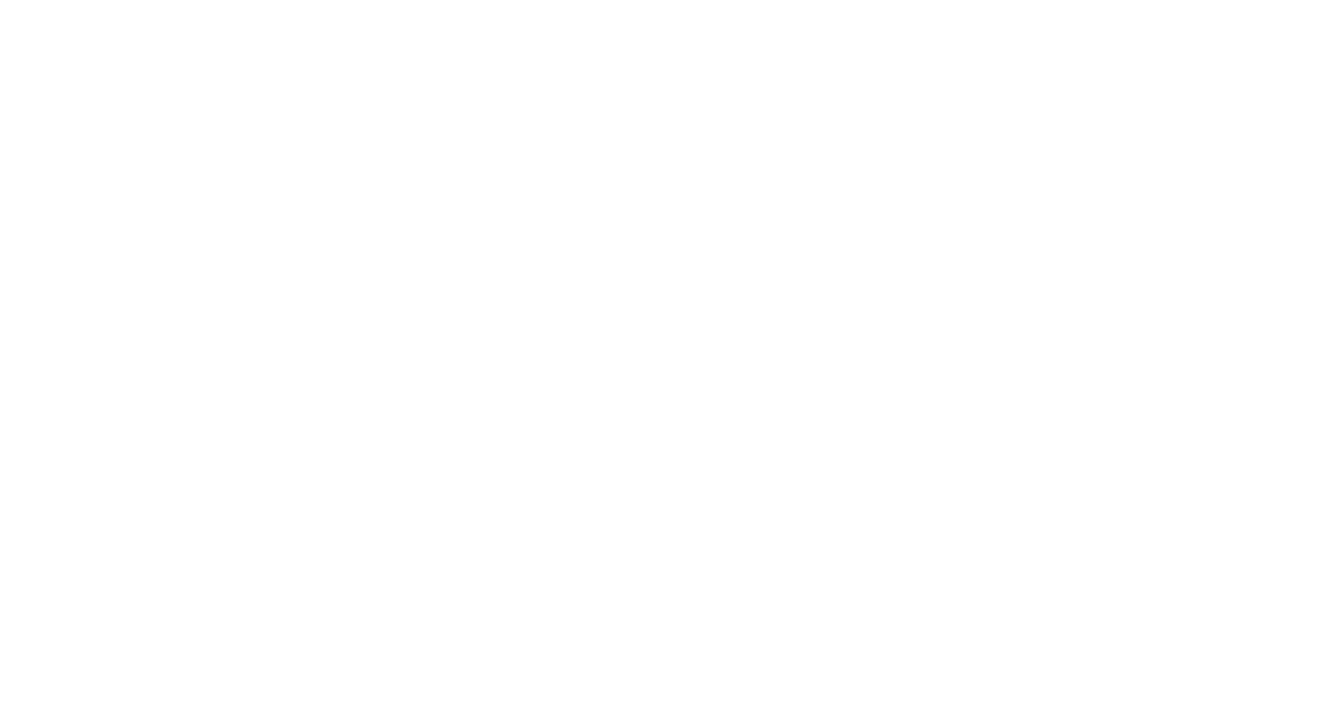
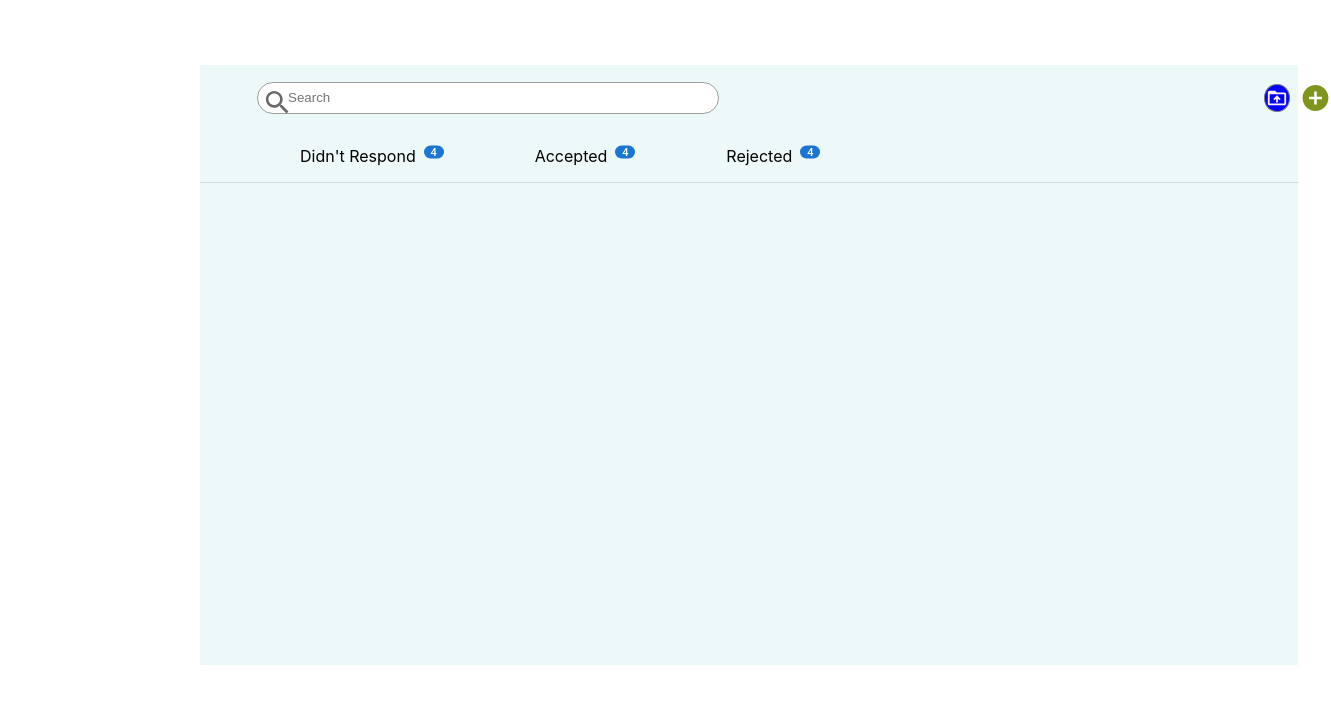
Before and after one commit to AvinashPJ-dotnet/BL-Learner-Management-System-FrontEnd, a React (Create React App) app in the folder lms-frontend/: page /card in a window 1280 px wide. Before the commit this address had no page. Shown: the top 704 px of the page, 1331 px wide, since content can reach past the window. Built offline with nearby package versions, Linux system fonts and the light colour scheme.

Commit message:
Added Layout for recruitment

```diff
--- a/lms-frontend/src/App.js
+++ b/lms-frontend/src/App.js
@@ -1,6 +1,7 @@
 
 import { BrowserRouter as Router, Routes, Route } from "react-router-dom";
 import './App.css';
+import RecruitmentCard from "./components/drawer/RecruitmentCard/RecruitmentCard";
 import Home from "./pages/home/Home";
 
 function App() {
@@ -8,6 +9,7 @@ function App() {
     <Router>
     <Routes>
       <Route exact  path="/" element={<Home/>} />
+      <Route exact  path="/card" element={<RecruitmentCard/>} />
     </Routes>
   </Router>
   )
--- a/lms-frontend/src/components/drawer/AppDrawer.jsx
+++ b/lms-frontend/src/components/drawer/AppDrawer.jsx
@@ -1,4 +1,4 @@
-import { React, useState } from "react";
+import { React } from "react";
 import {
   Drawer,
   CssBaseline,
@@ -9,32 +9,34 @@ import {
   createTheme,
   ThemeProvider,
   styled,
-  Divider,Typography
+  Divider,
+  Typography,
 } from "@mui/material";
-import PropTypes from 'prop-types';
-import TreeView from '@mui/lab/TreeView';
-import ArrowRightIcon from '@mui/icons-material/ArrowRight';
-import ArrowDropDownIcon from '@mui/icons-material/ArrowDropDown';
-import TreeItem from '@mui/lab/TreeItem';
-import ComputerOutlinedIcon from '@mui/icons-material/ComputerOutlined';
-import ZoomInOutlinedIcon from '@mui/icons-material/ZoomInOutlined';
-import AssessmentIcon from '@mui/icons-material/Assessment';
-import WifiTetheringIcon from '@mui/icons-material/WifiTethering';
-import  { treeItemClasses } from '@mui/lab/TreeItem';
-import SwapCallsIcon from '@mui/icons-material/SwapCalls';
-import SettingsIcon from '@mui/icons-material/Settings';
-import SubdirectoryArrowRightIcon from '@mui/icons-material/SubdirectoryArrowRight';
+import PropTypes from "prop-types";
+import TreeView from "@mui/lab/TreeView";
+import ArrowRightIcon from "@mui/icons-material/ArrowRight";
+import ArrowDropDownIcon from "@mui/icons-material/ArrowDropDown";
+import TreeItem from "@mui/lab/TreeItem";
+import ComputerOutlinedIcon from "@mui/icons-material/ComputerOutlined";
+import ZoomInOutlinedIcon from "@mui/icons-material/ZoomInOutlined";
+import AssessmentIcon from "@mui/icons-material/Assessment";
+import WifiTetheringIcon from "@mui/icons-material/WifiTethering";
+import { treeItemClasses } from "@mui/lab/TreeItem";
+import SwapCallsIcon from "@mui/icons-material/SwapCalls";
+import SettingsIcon from "@mui/icons-material/Settings";
+import SubdirectoryArrowRightIcon from "@mui/icons-material/SubdirectoryArrowRight";
 
 const Theme = createTheme({
   components: {
     MuiAppBar: {
       styleOverrides: {
         root: {
-          height: "65px",
+          height: "64px",
           display: "flex",
           justifyContent: "center",
           alignItems: "flex-end",
           backgroundColor: "white",
+          boxShadow: "none",
         },
       },
     },
@@ -43,6 +45,13 @@ const Theme = createTheme({
         root: {
           margin: "30px",
           cursor: "pointer",
+        },
+      },
+    },
+    MuiDivider: {
+      styleOverrides: {
+        root: {
+          borderColor: "#f3f5f7",
         },
       },
     },
@@ -63,22 +72,22 @@ const StyledTreeItemRoot = styled(TreeItem)(({ theme }) => ({
   [`& .${treeItemClasses.content}`]: {
     color: theme.palette.text.secondary,
     paddingRight: theme.spacing(1),
-    padding:theme.spacing(1),
+    padding: theme.spacing(1),
     fontWeight: theme.typography.fontWeightMedium,
-    '&.Mui-expanded': {
+    "&.Mui-expanded": {
       fontWeight: theme.typography.fontWeightRegular,
     },
-    '&:hover': {
+    "&:hover": {
       backgroundColor: theme.palette.action.focusOpacity,
     },
-    '&.Mui-focused, &.Mui-selected, &.Mui-selected.Mui-focused': {
+    "&.Mui-focused, &.Mui-selected, &.Mui-selected.Mui-focused": {
       backgroundColor: "#f0f4c3",
-      color: 'var(--tree-view-color)',
-      borderRight:"3px solid #7F961E"
+      color: "var(--tree-view-color)",
+      borderRight: "3px solid #7F961E",
     },
     [`& .${treeItemClasses.label}`]: {
-      fontWeight: 'inherit',
-      color: 'inherit',
+      fontWeight: "inherit",
+      color: "inherit",
     },
   },
   [`& .${treeItemClasses.group}`]: {
@@ -102,23 +111,22 @@ function StyledTreeItem(props) {
   return (
     <StyledTreeItemRoot
       label={
-        <Box sx={{ display: 'flex', alignItems: 'center', p: 0.5, pr: 0 }}>
-          <Box component={LabelIcon}
-          color="inherit"
-           sx={{ mr: 1 }} />
-          <Typography variant="body2" sx={{ fontWeight: 'inherit', flexGrow: 1 }}>
+        <Box sx={{ display: "flex", alignItems: "center", p: 0.5, pr: 0 }}>
+          <Box component={LabelIcon} color="inherit" sx={{ mr: 1 }} />
+          <Typography
+            variant="body2"
+            sx={{ fontWeight: "inherit", flexGrow: 1 }}
+          >
             {labelText}
           </Typography>
-          <Typography variant="caption"
-          color="inherit"
-          >
+          <Typography variant="caption" color="inherit">
             {labelInfo}
           </Typography>
         </Box>
       }
       style={{
-        '--tree-view-color': color,
-        '--tree-view-bg-color': bgColor,
+        "--tree-view-color": color,
+        "--tree-view-bg-color": bgColor,
       }}
       {...other}
     />
@@ -135,7 +143,6 @@ StyledTreeItem.propTypes = {
 
 function AppDrawer(props) {
   return (
-
     <Box sx={{ display: "flex" }}>
       <CssBaseline />
       <ThemeProvider theme={Theme}>
@@ -150,7 +157,7 @@ function AppDrawer(props) {
             <Avatar alt="Remy Sharp" src="/static/images/avatar/2.jpg" />
           </Tooltip>
         </AppBar>
-        </ThemeProvider>
+      {/* </ThemeProvider> */}
       <Drawer
         sx={{
           width: drawerWidth,
@@ -171,14 +178,44 @@ function AppDrawer(props) {
           defaultCollapseIcon={<ArrowDropDownIcon />}
           defaultExpandIcon={<ArrowRightIcon />}
           defaultEndIcon={<div style={{ width: 24 }} />}
-      sx={{ height: 264, flexGrow: 1, maxWidth: 400, overflowY: 'auto' }}
+          sx={{ height: 264, flexGrow: 1, maxWidth: 400, overflowY: "auto" }}
         >
-      <StyledTreeItem nodeId="1" labelText="Dashboard" labelIcon={ComputerOutlinedIcon} color="#7F961E"/>
-      <StyledTreeItem nodeId="2" labelText="Recruitment" labelIcon={ZoomInOutlinedIcon} color="#7F961E" />
-      <StyledTreeItem nodeId="3" labelText="Onboarding" labelIcon={AssessmentIcon} color="#7F961E"/>
-      <StyledTreeItem nodeId="4" labelText="Requirement" labelIcon={WifiTetheringIcon} color="#7F961E"/>
-      <StyledTreeItem nodeId="5" labelText="Assignment" labelIcon={SwapCallsIcon} color="#7F961E"/>
-      <StyledTreeItem nodeId="6" labelText="Settings" labelIcon={SettingsIcon} color="#7F961E">
+          <StyledTreeItem
+            nodeId="1"
+            labelText="Dashboard"
+            labelIcon={ComputerOutlinedIcon}
+            color="#7F961E"
+          />
+          <StyledTreeItem
+            nodeId="2"
+            labelText="Recruitment"
+            labelIcon={ZoomInOutlinedIcon}
+            color="#7F961E"
+          />
+          <StyledTreeItem
+            nodeId="3"
+            labelText="Onboarding"
+            labelIcon={AssessmentIcon}
+            color="#7F961E"
+          />
+          <StyledTreeItem
+            nodeId="4"
+            labelText="Requirement"
+            labelIcon={WifiTetheringIcon}
+            color="#7F961E"
+          />
+          <StyledTreeItem
+            nodeId="5"
+            labelText="Assignment"
+            labelIcon={SwapCallsIcon}
+            color="#7F961E"
+          />
+          <StyledTreeItem
+            nodeId="6"
+            labelText="Settings"
+            labelIcon={SettingsIcon}
+            color="#7F961E"
+          >
             <StyledTreeItem
               nodeId="7"
               labelText="Configuration"
@@ -196,6 +233,7 @@ function AppDrawer(props) {
           </StyledTreeItem>
         </TreeView>
       </Drawer>
+      </ThemeProvider>
     </Box>
   );
 }
--- /dev/null
+++ b/lms-frontend/src/components/drawer/RecruitmentCard/RecruitmentCard.css
@@ -0,0 +1,61 @@
+
+.cardDiv{
+    margin-top: 65px;
+    width: 1098px;
+    background-color:#edf8f9;
+    height: 600px;
+    margin-left: 200px;
+}
+
+.buttonDiv{
+    display: flex;
+    flex-direction: row;
+    width: 100%;
+    height: 65px;
+    background-color: #edf8f9;
+    align-items: center;
+}
+
+
+#logo-search {
+    position: relative;
+    /* padding: 0px 140px 10px 60px; */
+    padding: 0px 545px 0px 57px;
+  }
+
+  #logo {
+    position: absolute;
+    color: #00000096;
+    padding: 5px 5px;
+    height: 31px;
+  }
+
+  .search {
+      background-color: white;
+    padding: 0px 30px;
+    height: 30px;
+    width: 400px;
+    border: 1px solid #9e9e9e;
+    border-radius: 21px;
+}
+
+.uploadIconDiv{
+    border-radius: 48%;
+    border: 1px solid grey;
+    height: 26px;
+    align-items: center;
+    display: flex;
+    background-color: blue;
+    margin-right: 10px;
+    cursor: pointer;
+}
+
+.dividerContent{
+    display: flex;
+    flex-direction: row;
+}
+
+.heading{
+    padding: 0px 19px 0px 100px;
+    cursor: pointer;
+}
--- /dev/null
+++ b/lms-frontend/src/components/drawer/RecruitmentCard/RecruitmentCard.jsx
@@ -0,0 +1,80 @@
+import { Badge, createTheme ,Divider,ThemeProvider} from "@mui/material";
+import React from "react";
+import AddCircleIcon from "@mui/icons-material/AddCircle";
+import DriveFolderUploadIcon from "@mui/icons-material/DriveFolderUpload";
+import SearchOutlinedIcon from "@mui/icons-material/SearchOutlined";
+import './RecruitmentCard.css';
+
+const theme= createTheme({
+    components:{
+        MuiSvgIcon:{
+            styleOverrides:{
+                root:{
+                    height: "44px",
+                    color: "#7F961E",
+                    fontSize: "31px",
+                    cursor:"pointer"
+                }
+            }
+        },
+        MuiBadge:{
+            styleOverrides:{
+                badge:{
+                    position: "absolute",
+                    fontSize: "11px",
+                    height: "13px",
+                    top: "22px",
+                    right: "-14px",
+                    backgroundColor: "#1976d2",
+                    marginRight: "15px"
+                }
+            }
+        }
+    }
+});
+const iconTheme= createTheme({
+    components:{
+        MuiSvgIcon:{
+            styleOverrides:{
+                root:{
+                    height: "22px",
+                    color: "#fff0f0"
+                }
+            }
+        }
+    }
+});
+
+function RecruitmentCard(props) {
+  return (
+    <ThemeProvider theme={theme}>
+    <div className="cardDiv">
+
+        <div className="buttonDiv">
+        <div id="logo-search">
+              <SearchOutlinedIcon id="logo" />
+              <input className="search" type="text" placeholder="Search" />
+            </div>
+          <ThemeProvider theme={iconTheme}>
+          <div className="uploadIconDiv">
+          <DriveFolderUploadIcon />
+          </div>
+          </ThemeProvider>
+
+          <AddCircleIcon />
+        </div>
+        <span className="dividerContent">
+        <p className="heading">Didn't Respond</p>
+        <Badge badgeContent={4} color="primary"/>
+        <p className="heading">Accepted</p>
+        <Badge badgeContent={4} color="primary"/>
+        <p className="heading">Rejected</p>
+        <Badge badgeContent={4} color="primary"/>
+        </span>
+    <Divider></Divider>
+    </div>
+    </ThemeProvider>
+  );
+}
+
+export default RecruitmentCard;
--- a/lms-frontend/src/pages/home/Home.jsx
+++ b/lms-frontend/src/pages/home/Home.jsx
@@ -1,11 +1,14 @@
 import React, { Component } from 'react';
 import AppDrawer from '../../components/drawer/AppDrawer';
+import RecruitmentCard from '../../components/drawer/RecruitmentCard/RecruitmentCard';
+
 
 class Home extends Component {
     render() {
         return (
             <div>
                 <AppDrawer/>
+                <RecruitmentCard/>
             </div>
         );
     }
```
Lines whose indentation alone changed are shown as unchanged.
